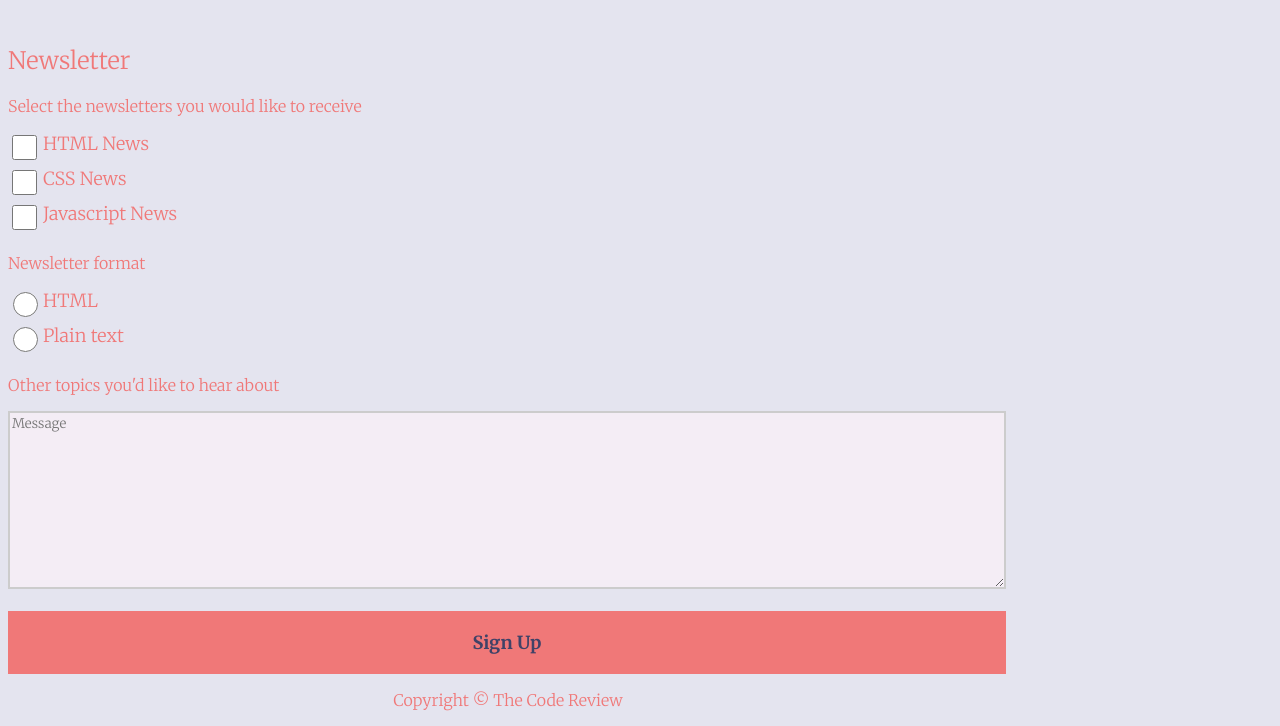
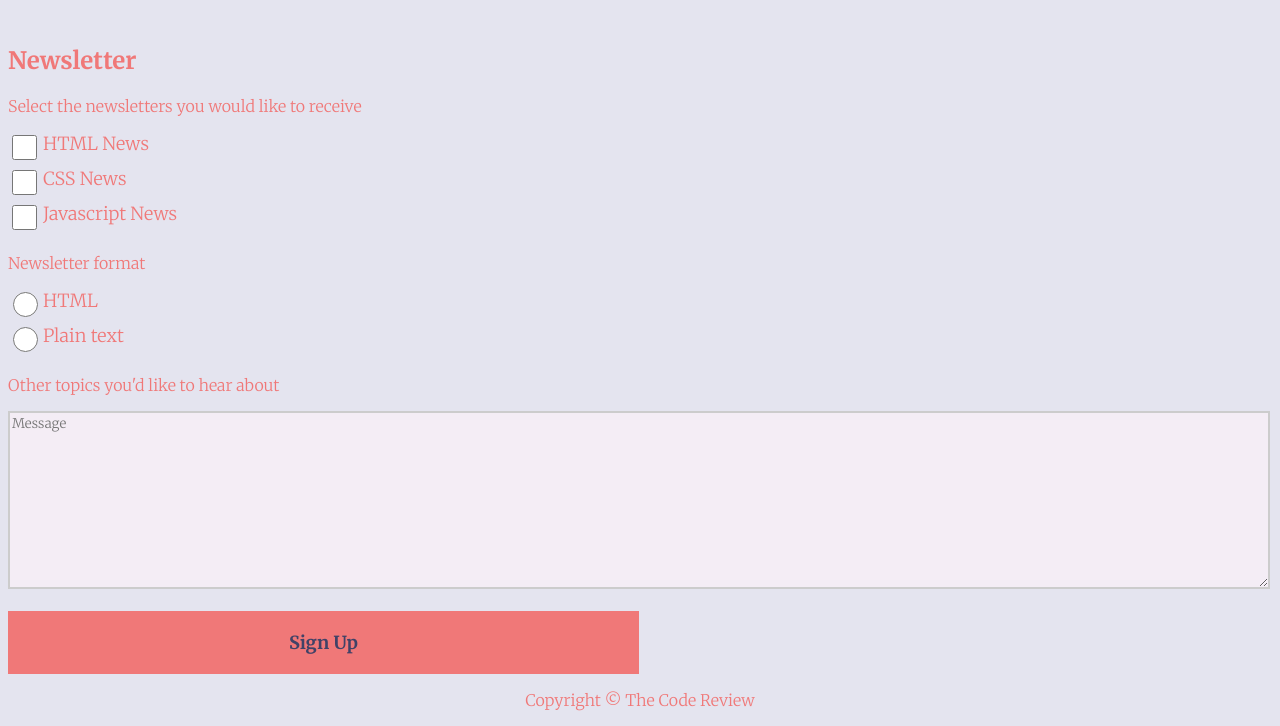
Before and after one commit to Djones106/techdegree-project-3, a plain HTML site: page Index.html in a window 1280 px wide. Shown: the part 802-1528 px from the top of the page. Drawn offline with Linux system fonts and the light colour scheme.

Commit message:
Updated CSS

```diff
--- a/css/style.css
+++ b/css/style.css
@@ -8,7 +8,6 @@
 }
 
 main{
-    max-width: 1000px;
 
 }
 .div{
@@ -23,6 +22,7 @@ h1{
 h2{
     text-align: left;
     margin-top: 2em;
+    font-weight: bold;
 }
 button{
     background: #f07878;
@@ -33,8 +33,12 @@ button{
     font-size: 18px;
     padding: 20px;
     font-weight: bold;
+    margin-top: 1em;
+}
+.button{
+    display: flex;
+    justify-content: center;
     align-items: center;
-    margin-top: 1em;
 }
 button:hover{
     background: #404267;
@@ -100,6 +104,8 @@ option {
 
 }
 
+
+
 fieldset{
     border: none;
     margin-left: 0 ;
@@ -153,8 +159,6 @@ select:focus{
     background: #f07878;;
 }
 
-
-
 .contact-box:last-child{
     width: 50%;
 }
@@ -172,17 +176,19 @@ textarea{
 }
 /* Media qu */
 @media (min-width: 786px) {
+    .button{
+        width: 50%;
+    }
     .contact-box {
         flex-direction: row;
-
-         }
+    }
     .contact-box label{
         flex-basis: 9rem;
         flex-grow: 0;
         flex-shrink: 0;
+        justify-content: flex-start;
 
     }
-
     .contact-box input,
     .contact-box select,
     .contact-box textarea{
@@ -191,4 +197,5 @@ textarea{
         flex-shrink: 1;
     }
 
+
     }
```
